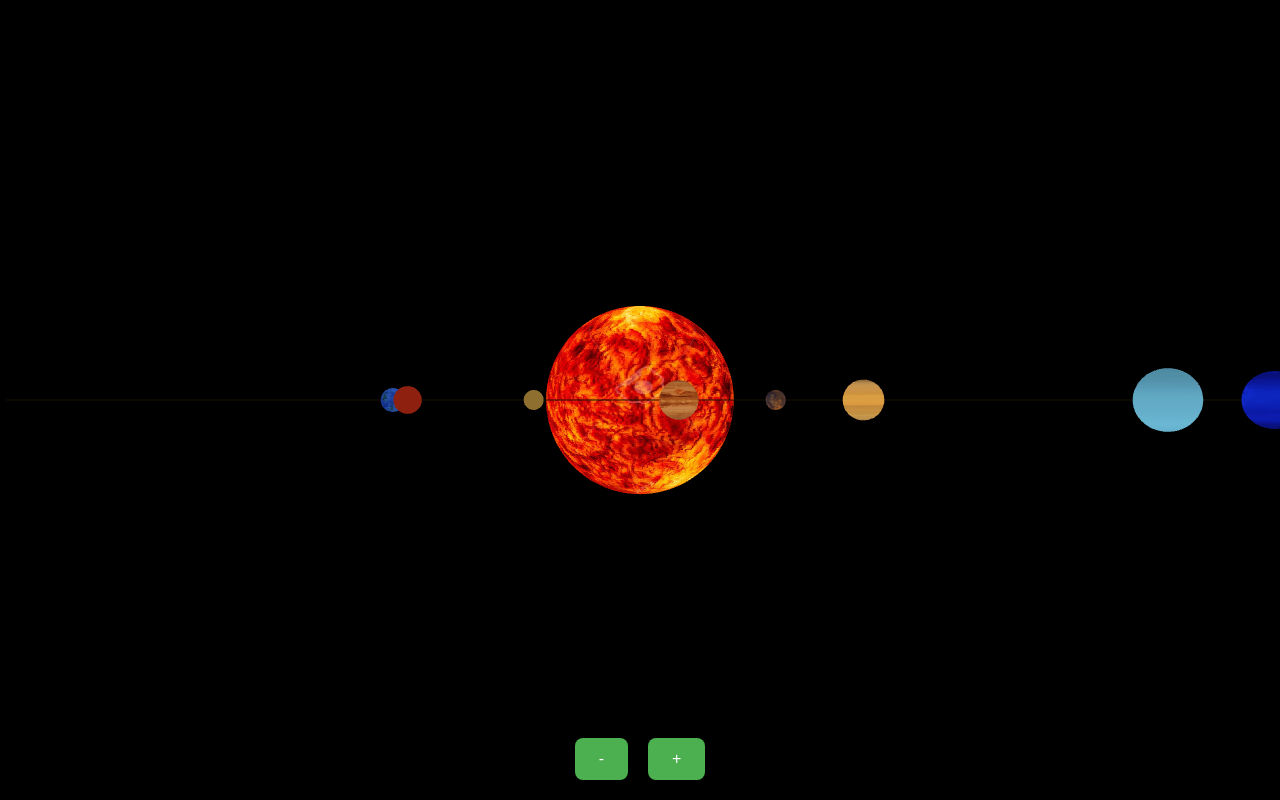
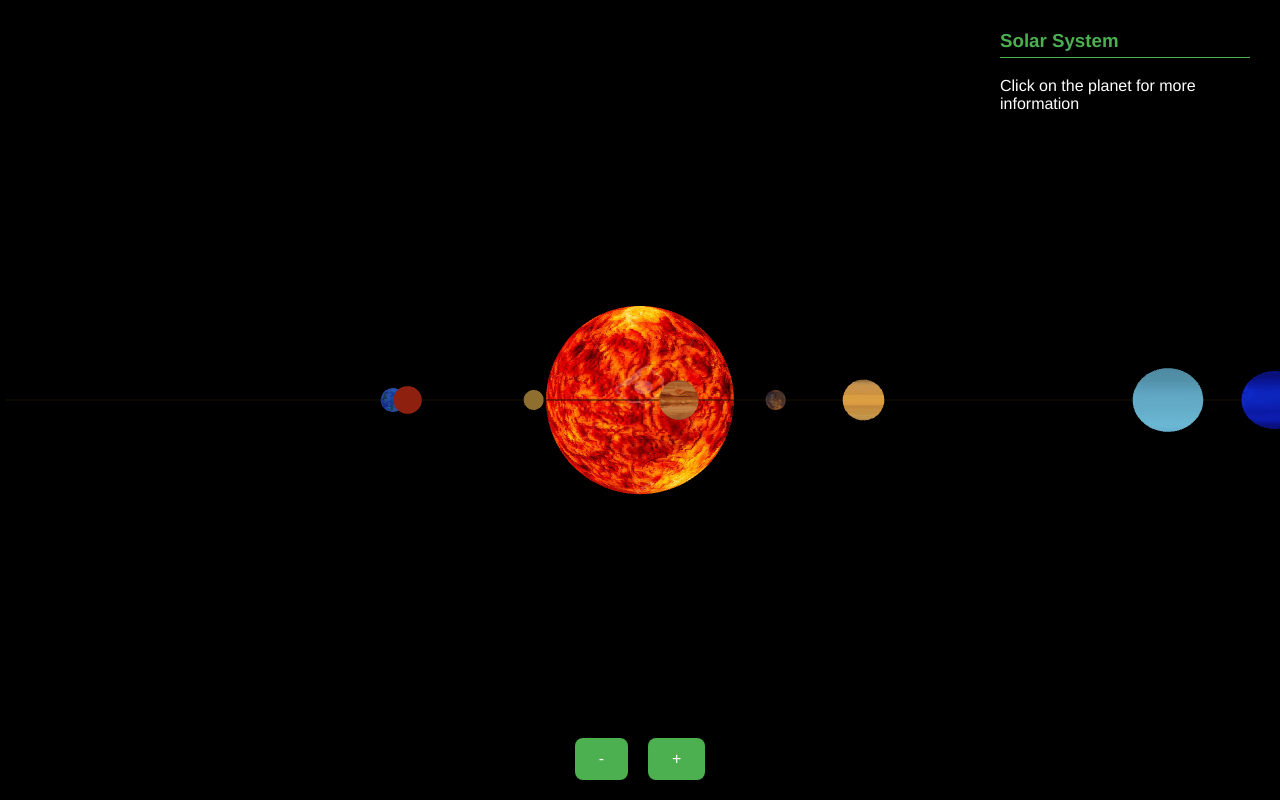
Before and after one commit to MiaSubotic/solarni-sistem, a plain HTML site: page solarni-sistem/index.html in a window 1280 px wide. Drawn offline with nearby package versions, Linux system fonts and the light colour scheme; animation ran at ten frames a second.

Commit message:
promjena teksta

```diff
--- a/solarni-sistem/index.html
+++ b/solarni-sistem/index.html
@@ -66,7 +66,7 @@
 			padding: 10px;
 			max-width: 250px;
 			transition: all 0.3s ease;
-			display:none;
+
 			z-index: 100;
 			color:white;
 			top:20px;
@@ -97,7 +97,7 @@
     </style>
 </head>
 <body>
-    <div id="loading">Učitavam solar sistem...</div>
+    <div id="loading">The Solar System is loading...</div>
     <canvas id="glcanvas"></canvas>
 
     <div class="controls">
@@ -107,7 +107,7 @@
 
     <div id="planet-info">
         <h3>Solar System</h3>
-        <p>Kliknite na planetu za informacije</p>
+        <p>Click on the planet for more information</p>
     </div>
 
     <script type="module" src="main.js"></script>
```
